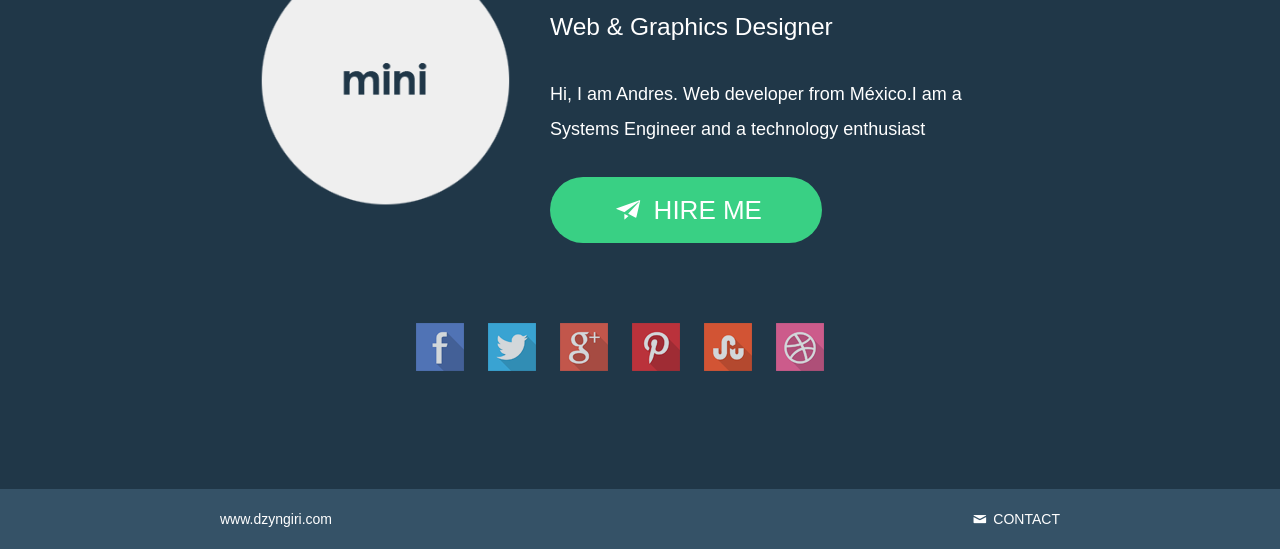
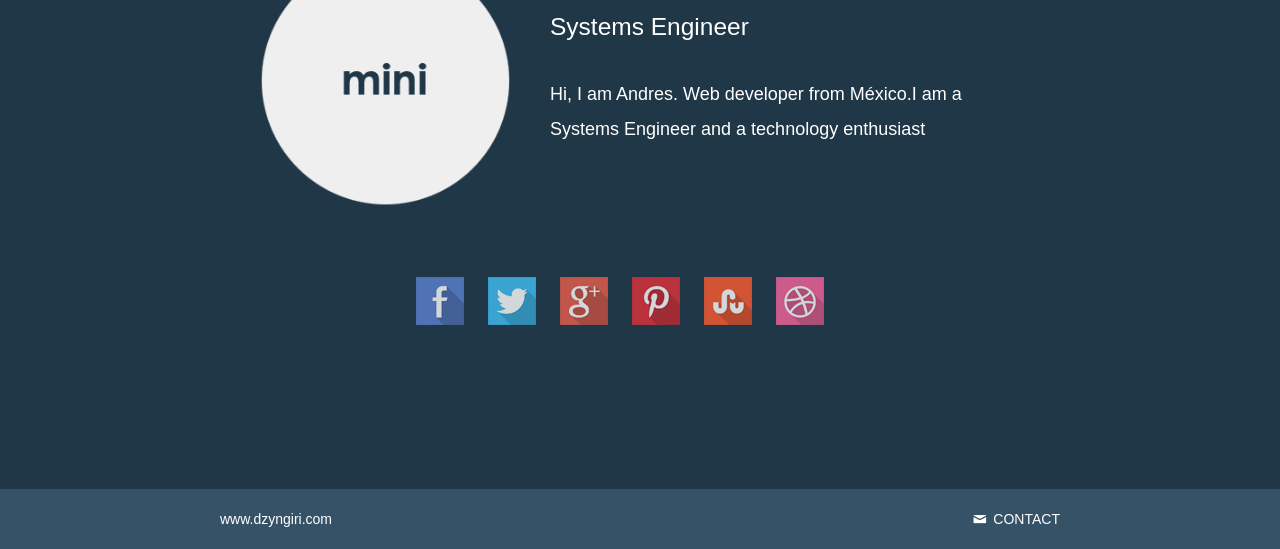
Before and after one commit to AndresSilOrt/Portfolio, a plain HTML site: page index.html in a window 1280 px wide. Shown: the part 251-800 px from the top of the page. Drawn offline with Linux system fonts and the light colour scheme; a web font is replaced by a local one.

Commit message:
Update index.html

```diff
--- a/index.html
+++ b/index.html
@@ -1,7 +1,7 @@
 <!DOCTYPE html>
 <html lang="en">
 <head>
-<title>Mini Portfolio</title>
+<title>Andres Portfolio</title>
 <meta charset="utf-8">
 <meta name="viewport" content="width=device-width, initial-scale=1.0">
 <link href="css/bootstrap.css" rel="stylesheet">
@@ -27,9 +27,9 @@
   <div class="span3"> <img src="img/mini.png" alt=""> </div>
   <div class="span5">
     <h1>Andres Silva Ortega</h1>
-    <h3>Web &amp; Graphics Designer</h3>
+    <h3>Systems Engineer</h3>
     <p> Hi, I am Andres. Web developer from México.I am a Systems Engineer and a technology enthusiast </p>
-    <a href="#" class="hire-me"><i class="icon-paper-plane"></i> Hire Me </a> </div>
+   </div>
 </div>
 <div class="row social">
   <ul class="social-icons">
```
